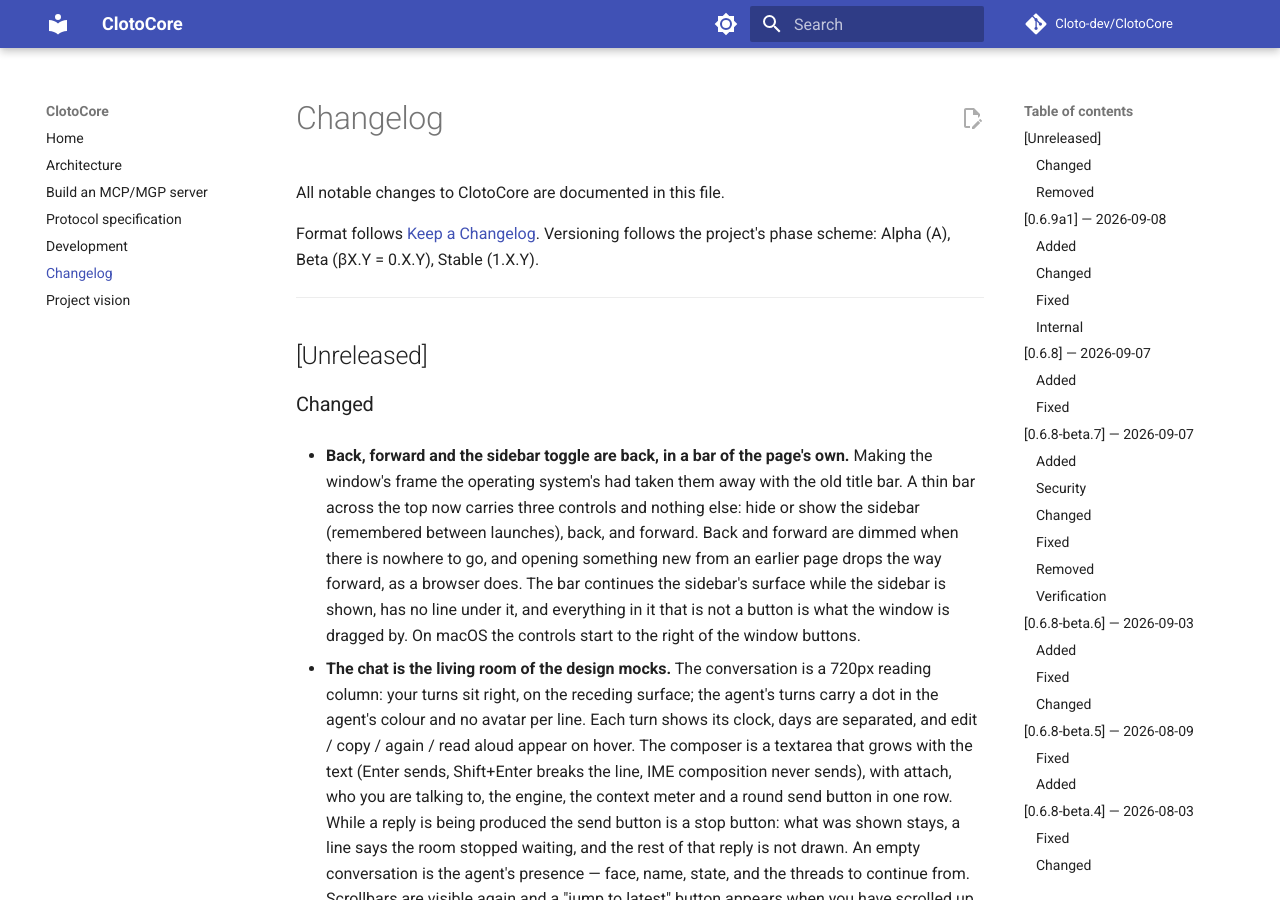
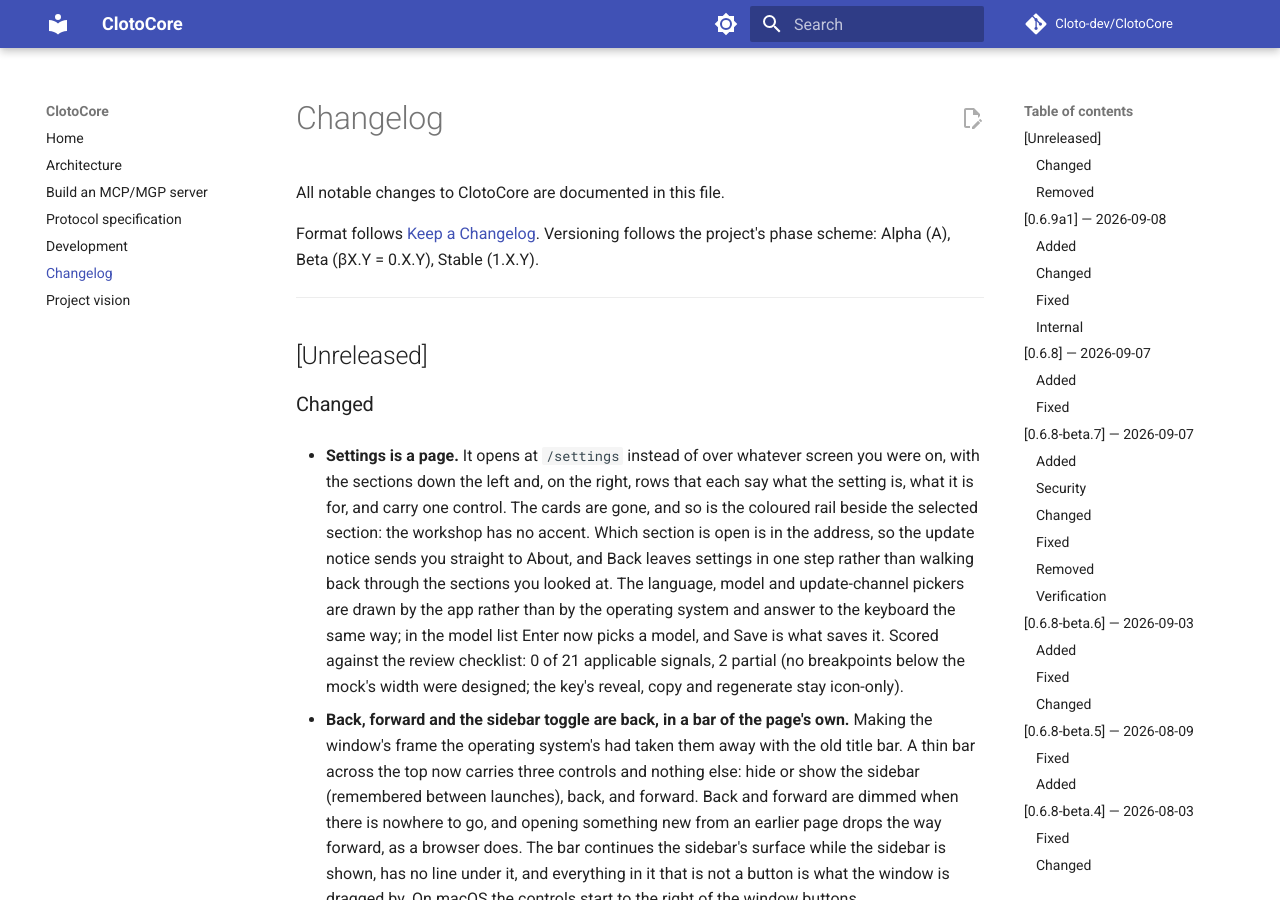
Before and after one commit to Cloto-dev/ClotoCore, an MkDocs documentation site: the page built from docs/CHANGELOG.md, in a window 1280 px wide and 900 px high. Built offline with MkDocs 1.6.1 and Material for MkDocs 9.7.7, drawn with Linux system fonts in a browser that asks for light colours; comment, search, counter and statistics services are not loaded.

Commit message:
docs: settings as a page in the changelog, and the test count the suite has now

```diff
--- a/docs/CHANGELOG.md
+++ b/docs/CHANGELOG.md
@@ -10,6 +10,20 @@ Versioning follows the project's phase scheme: Alpha (A), Beta (βX.Y = 0.X.Y),
 ## [Unreleased]
 
 ### Changed
+
+- **Settings is a page.** It opens at `/settings` instead of over whatever
+  screen you were on, with the sections down the left and, on the right, rows
+  that each say what the setting is, what it is for, and carry one control. The
+  cards are gone, and so is the coloured rail beside the selected section: the
+  workshop has no accent. Which section is open is in the address, so the update
+  notice sends you straight to About, and Back leaves settings in one step
+  rather than walking back through the sections you looked at. The language,
+  model and update-channel pickers are drawn by the app rather than by the
+  operating system and answer to the keyboard the same way; in the model list
+  Enter now picks a model, and Save is what saves it. Scored against the review
+  checklist: 0 of 21 applicable signals, 2 partial (no breakpoints below the
+  mock's width were designed; the key's reveal, copy and regenerate stay
+  icon-only).
 
 - **Back, forward and the sidebar toggle are back, in a bar of the page's own.**
   Making the window's frame the operating system's had taken them away with the
```
Also changed, not shown: docs/DEVELOPMENT.md (+1 -1 lines).
